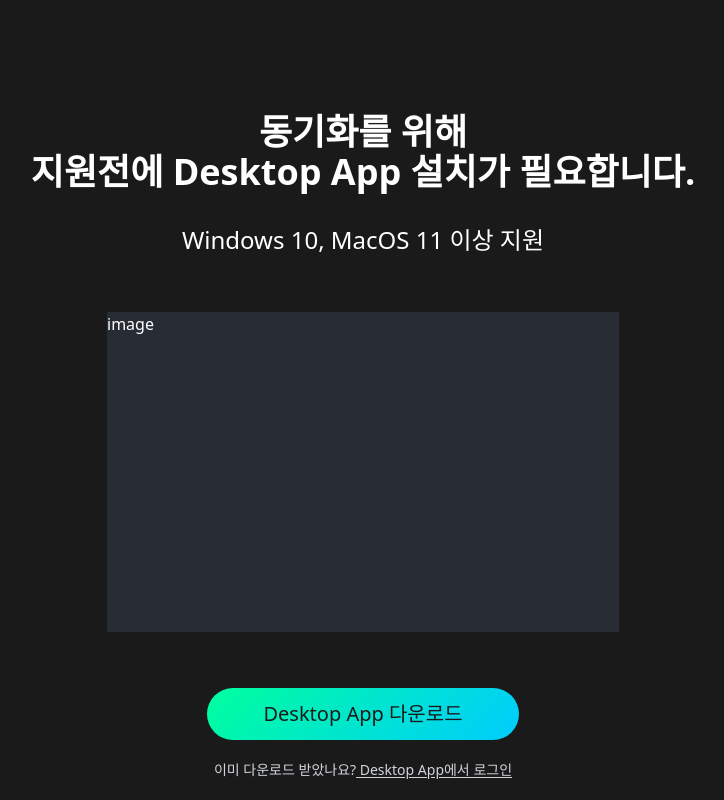
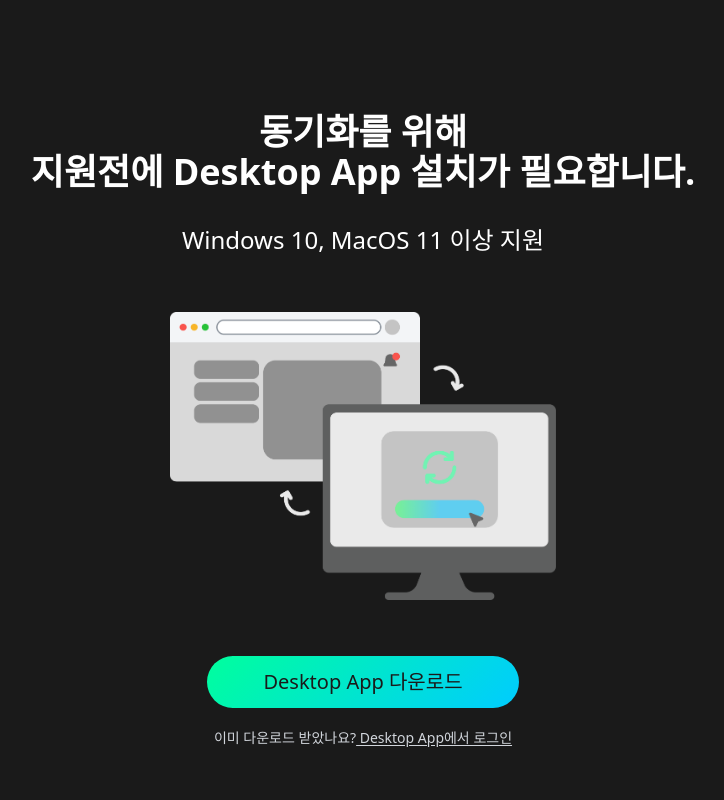
Before and after one commit to team-in10s/jiwon-sync-frontend, a Next.js app: page /app/jiwon-download in a window 1280 px wide. Shown: the top 800 px of the page, without its empty margins (277-1001 px from the left). Built offline with nearby package versions, Linux system fonts and the light colour scheme.

Commit message:
chore: 이미지 추가

```diff
--- a/app/app/(auth)/jiwon-download/page.tsx
+++ b/app/app/(auth)/jiwon-download/page.tsx
@@ -1,4 +1,5 @@
 import dynamic from 'next/dynamic';
+import Image from 'next/image';
 
 // 참고: https://nextjs.org/docs/app/building-your-application/optimizing/lazy-loading#importing-named-exports
 const DownloadSection = dynamic(
@@ -18,7 +19,15 @@ export default function JiwonDownloadPage() {
       <div className="flex w-full max-w-lg flex-col items-center gap-14">
         <p className="text-xl md:text-2xl">Windows 10, MacOS 11 이상 지원</p>
 
-        <div className="h-80 w-full bg-gray-700/50">image</div>
+        <div className="relative h-48 w-full md:h-72">
+          <Image
+            src="/assets/jiwon_download/image.png"
+            alt="지원전에 Desktop 다운로드"
+            fill
+            objectFit="contain"
+            className="mx-auto"
+          />
+        </div>
 
         <DownloadSection />
       </div>
```
Also changed, not shown: public/assets/jiwon_download/image.png (added).
